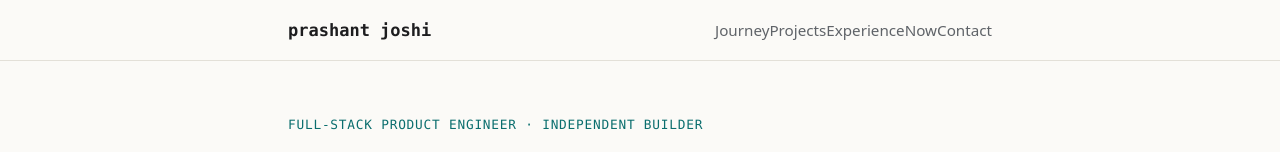
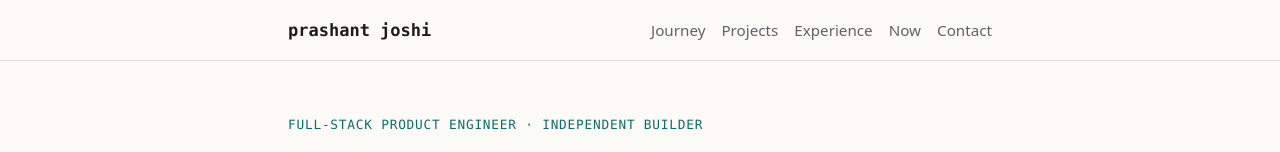
Before and after one commit to pj-25/pj-25.github.io, an Astro site: page / in a window 1280 px wide. Shown: the top 152 px of the page. Built offline with nearby package versions, Linux system fonts and the light colour scheme; Astro itself is replaced by a stand-in of ours.

Commit message:
fix(nav): space main navigation links
Astro emits the mapped nav anchors with no whitespace, so links rendered as
"JourneyProjectsExperienceNowContact" at every width (live since v0).
nav is now a wrapping flex row with token gaps (space-1 / space-4).

Verified: header screenshots at 375 and 1280 px; axe 0 serious; ring 0 misses.
Intent: design-intent J-01 step 1, IA-3; finding F-1 (implementation defect).

Co-Authored-By: Claude Opus 5.5 <noreply@anthropic.com>

```diff
--- a/src/styles/global.css
+++ b/src/styles/global.css
@@ -10,7 +10,7 @@ a{color:var(--pj-color-accent-default);text-underline-offset:3px}a:hover{text-de
 .wrap{max-width:var(--pj-size-measure);margin:0 auto;padding:0 var(--pj-size-gutter)}
 header.site{border-bottom:1px solid var(--pj-color-border-default)}header.site .wrap{display:flex;flex-wrap:wrap;gap:var(--pj-space-1) var(--pj-space-5);align-items:baseline;padding-top:var(--pj-space-4);padding-bottom:var(--pj-space-4)}
 header.site .brand{font-family:var(--pj-font-family-mono);font-weight:600;color:var(--pj-color-text-default);text-decoration:none;margin-right:auto}
-nav a{color:var(--pj-color-text-muted);text-decoration:none;font-size:.95rem}nav a[aria-current=page]{color:var(--pj-color-text-default)}
+nav{display:flex;flex-wrap:wrap;gap:var(--pj-space-1) var(--pj-space-4)}nav a{color:var(--pj-color-text-muted);text-decoration:none;font-size:.95rem}nav a[aria-current=page]{color:var(--pj-color-text-default)}
 main{padding:var(--pj-space-10) 0 var(--pj-space-16)}h1{font-size:2rem;line-height:1.2;margin:.2em 0 .6em}h2{font-size:1.25rem;margin:2.2em 0 .6em}
 .lede{font-size:1.15rem;color:var(--pj-color-text-muted)}.eyebrow{font-family:var(--pj-font-family-mono);font-size:.8rem;letter-spacing:.06em;text-transform:uppercase;color:var(--pj-color-accent-default)}
 .cards{display:grid;gap:var(--pj-space-4)}.card{background:var(--pj-color-surface-raised);border:1px solid var(--pj-color-border-default);border-radius:var(--pj-radius-card);padding:var(--pj-space-4) 1.1rem}
```
